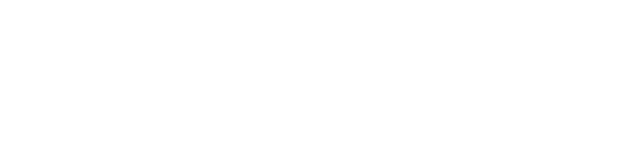
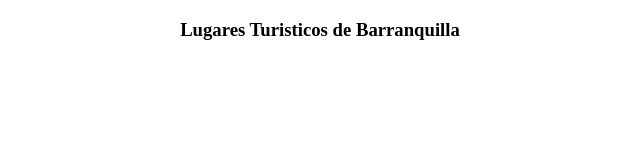
Before and after one commit to daviddelahoz023/Punto-2, a plain HTML site: page index.html in a window 1280 px wide. Shown: the whole page, without its empty margins (320-960 px from the left). Drawn offline with Linux system fonts and the light colour scheme.

Commit message:
Second commit

```diff
--- a/index.html
+++ b/index.html
@@ -6,6 +6,6 @@
     <title>Lugares Turisticos</title>
 </head>
 <body>
-    <div></div>
+    <center><h3><div><b>Lugares Turisticos de Barranquilla</b></div></h3></center>
 </body>
 </html>
```
